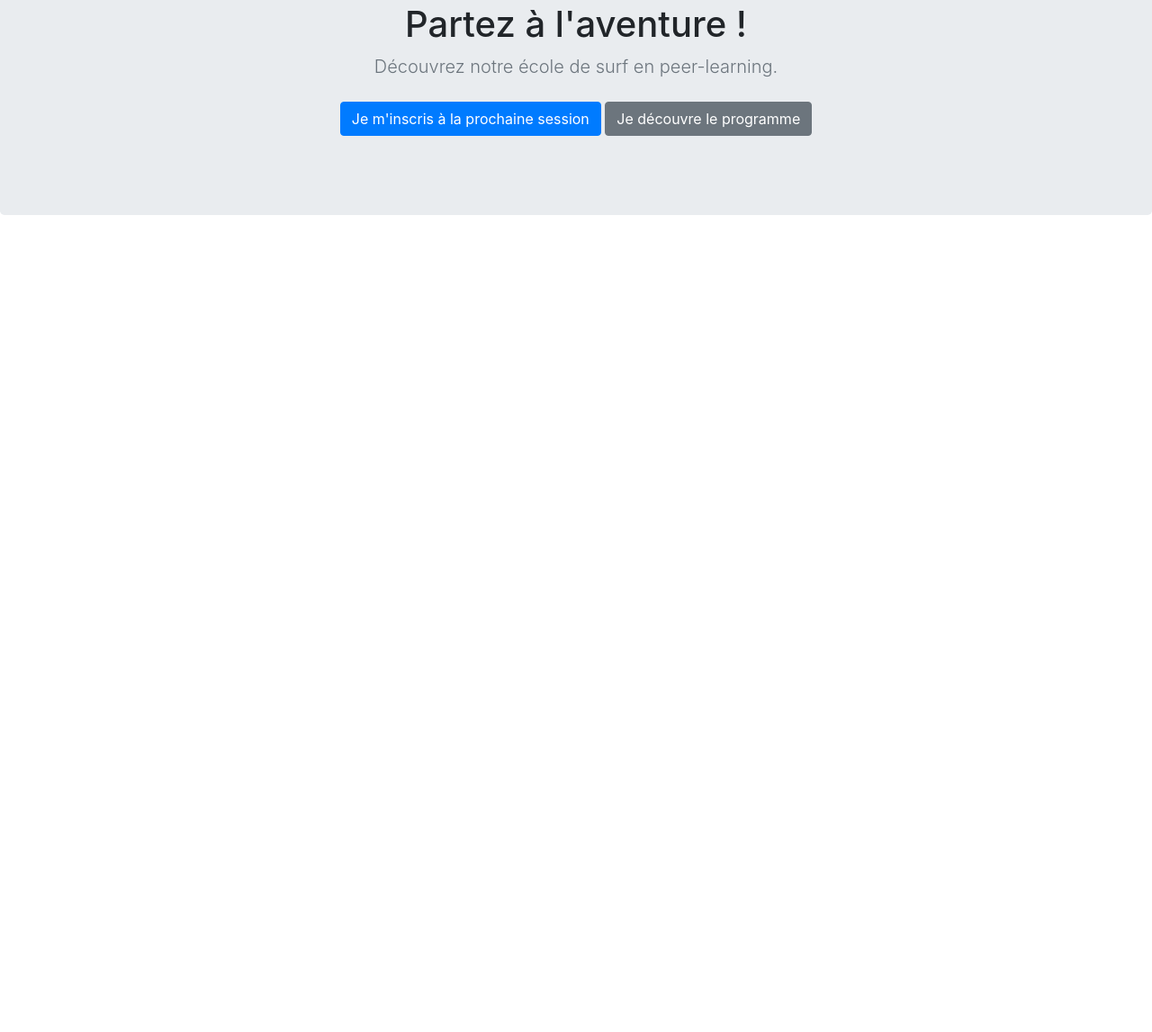
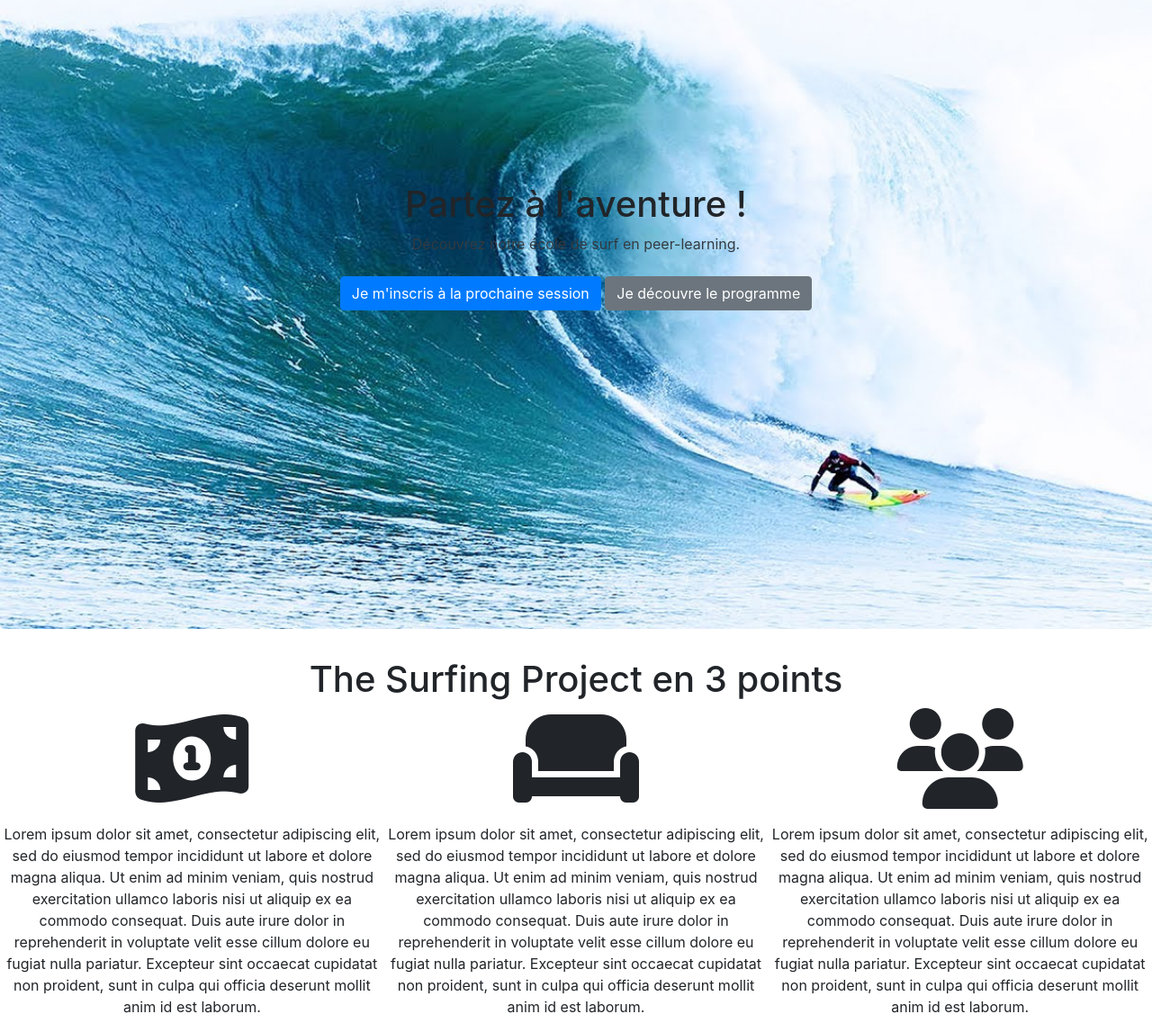
Before and after one commit to Lisaelyacoubi/the_surfing_project_bootstrap, a plain HTML site: page index.html in a window 1280 px wide. Shown: the part 61-1208 px from the top of the page at 90% size. Before the commit the page ends 800 px from the top, so only its background shows below. Drawn offline with nearby package versions, Linux system fonts and the light colour scheme.

Commit message:
bullet points

```diff
--- a/index.html
+++ b/index.html
@@ -4,6 +4,8 @@
         <meta charset="utf-8">
         <title>The Surfing Project</title>
         <link rel="icon" href="https://img.icons8.com/ios-filled/50/000000/surfing.png">
+        <!-- FONTAWESOME -->
+        <script src="https://kit.fontawesome.com/5bf2af5d34.js" crossorigin="anonymous"></script>
         <!-- BOOTSTRAP CSS -->
         <link rel="stylesheet" href="https://stackpath.bootstrapcdn.com/bootstrap/4.3.1/css/bootstrap.min.css" integrity="sha384-ggOyR0iXCbMQv3Xipma34MD+dH/1fQ784/j6cY/iJTQUOhcWr7x9JvoRxT2MZw1T" crossorigin="anonymous">
         <!-- BOOTSTRAP JS -->
@@ -11,6 +13,15 @@
         <script src="https://cdn.jsdelivr.net/npm/popper.js@1.16.0/dist/umd/popper.min.js" integrity="sha384-Q6E9RHvbIyZFJoft+2mJbHaEWldlvI9IOYy5n3zV9zzTtmI3UksdQRVvoxMfooAo" crossorigin="anonymous"></script>
         <script src="https://stackpath.bootstrapcdn.com/bootstrap/4.4.1/js/bootstrap.min.js" integrity="sha384-wfSDF2E50Y2D1uUdj0O3uMBJnjuUD4Ih7YwaYd1iqfktj0Uod8GCExl3Og8ifwB6" crossorigin="anonymous"></script>
     </head>
+
+    <style>
+        .bg-cover {
+           background-image: url('images/surf.jpg');
+            background-size: cover;
+            height: 95vh;
+        }
+
+    </style>
 
     <body>
         <!-- HEADER NAVBAR -->
@@ -45,16 +56,37 @@
             </nav>
         </header>
         <!-- END HEADER -->
-        <section class="jumbotron text-center">
-            <div class="container">
-              <h1 class="jumbotron-heading">Partez à l'aventure !</h1>
-              <p class="lead text-muted">Découvrez notre école de surf en peer-learning.</p>
-              <p>
-                <a href="#" class="btn btn-primary my-2">Je m'inscris à la prochaine session</a>
-                <a href="#" class="btn btn-secondary my-2">Je découvre le programme</a>
-              </p>
+        <section id="jumbotron">
+            <div class="jumbotron text-center bg-cover">
+            <div class="container" style="padding-top: 200px;">
+              <h1 class="jumbotron-heading" class="font-weight-bold">Partez à l'aventure !</h1>
+                <p class="text-dark">Découvrez notre école de surf en peer-learning.</p>
+                <p>
+                    <a href="#" class="btn btn-primary my-2">Je m'inscris à la prochaine session</a>
+                    <a href="#" class="btn btn-secondary my-2">Je découvre le programme</a>
+                </p>
+                </div>
             </div>
-      </section>
+        </section>
+        <section id="bullet-points">
+            <div class="text-center">
+                <h1>The Surfing Project en 3 points</h1>
+            </div>
+            <div  class="d-flex justify-content-around">
+            <div id="icon-1">
+                <p class="text-center"><i class="fas fa-money-bill-wave-alt fa-7x"></i></p>
+                <p class="text-center">Lorem ipsum dolor sit amet, consectetur adipiscing elit, sed do eiusmod tempor incididunt ut labore et dolore magna aliqua. Ut enim ad minim veniam, quis nostrud exercitation ullamco laboris nisi ut aliquip ex ea commodo consequat. Duis aute irure dolor in reprehenderit in voluptate velit esse cillum dolore eu fugiat nulla pariatur. Excepteur sint occaecat cupidatat non proident, sunt in culpa qui officia deserunt mollit anim id est laborum.</p>
+            </div>
+            <div id="icon-2">
+                <p class="text-center"><i class="fas fa-couch fa-7x"></i></p>
+                <p class="text-center">Lorem ipsum dolor sit amet, consectetur adipiscing elit, sed do eiusmod tempor incididunt ut labore et dolore magna aliqua. Ut enim ad minim veniam, quis nostrud exercitation ullamco laboris nisi ut aliquip ex ea commodo consequat. Duis aute irure dolor in reprehenderit in voluptate velit esse cillum dolore eu fugiat nulla pariatur. Excepteur sint occaecat cupidatat non proident, sunt in culpa qui officia deserunt mollit anim id est laborum.</p>
+            </div>
+            <div id="icon-3">
+                <p class="text-center"><i class="fas fa-users fa-7x"></i></p>
+                <p class="text-center">Lorem ipsum dolor sit amet, consectetur adipiscing elit, sed do eiusmod tempor incididunt ut labore et dolore magna aliqua. Ut enim ad minim veniam, quis nostrud exercitation ullamco laboris nisi ut aliquip ex ea commodo consequat. Duis aute irure dolor in reprehenderit in voluptate velit esse cillum dolore eu fugiat nulla pariatur. Excepteur sint occaecat cupidatat non proident, sunt in culpa qui officia deserunt mollit anim id est laborum.</p>
+            </div>
+            </div>
+        </section>
 
     </body>
 </html>
```
Also changed, not shown: images/surf.jpg (added).
